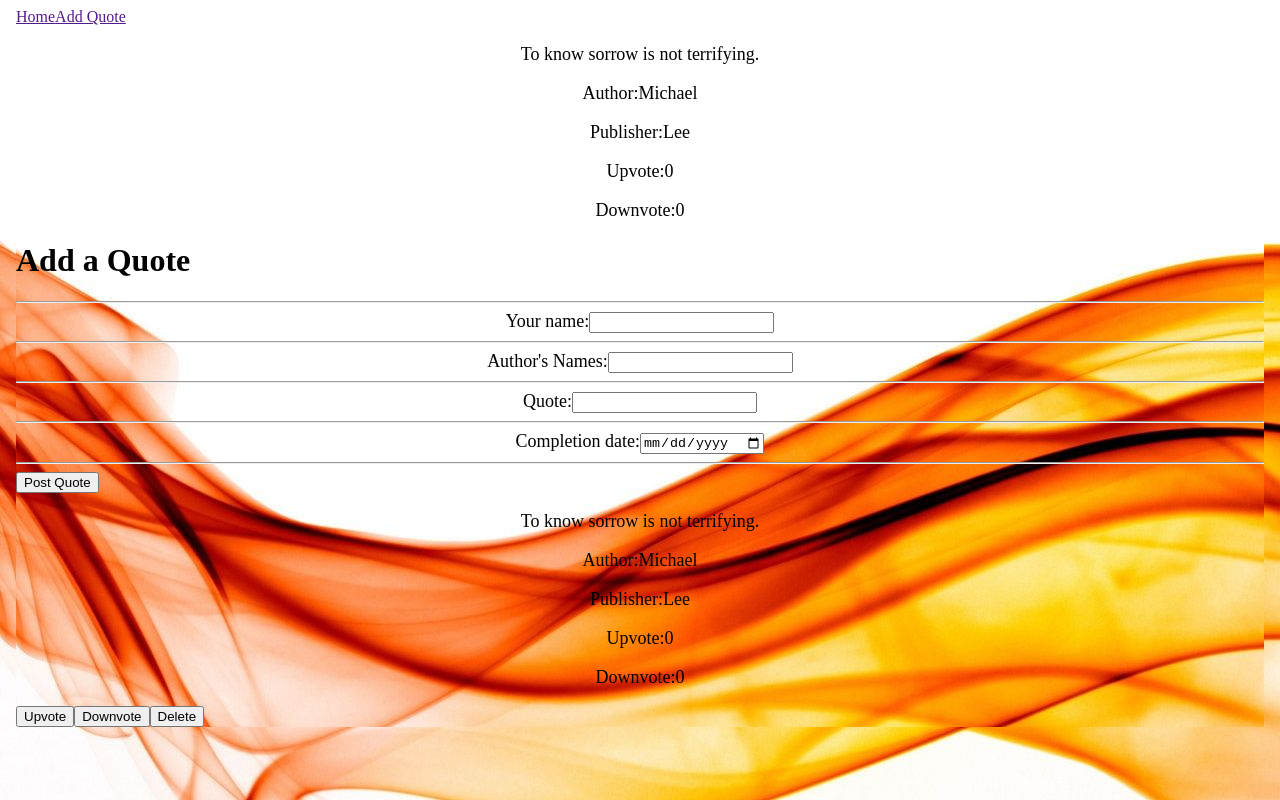
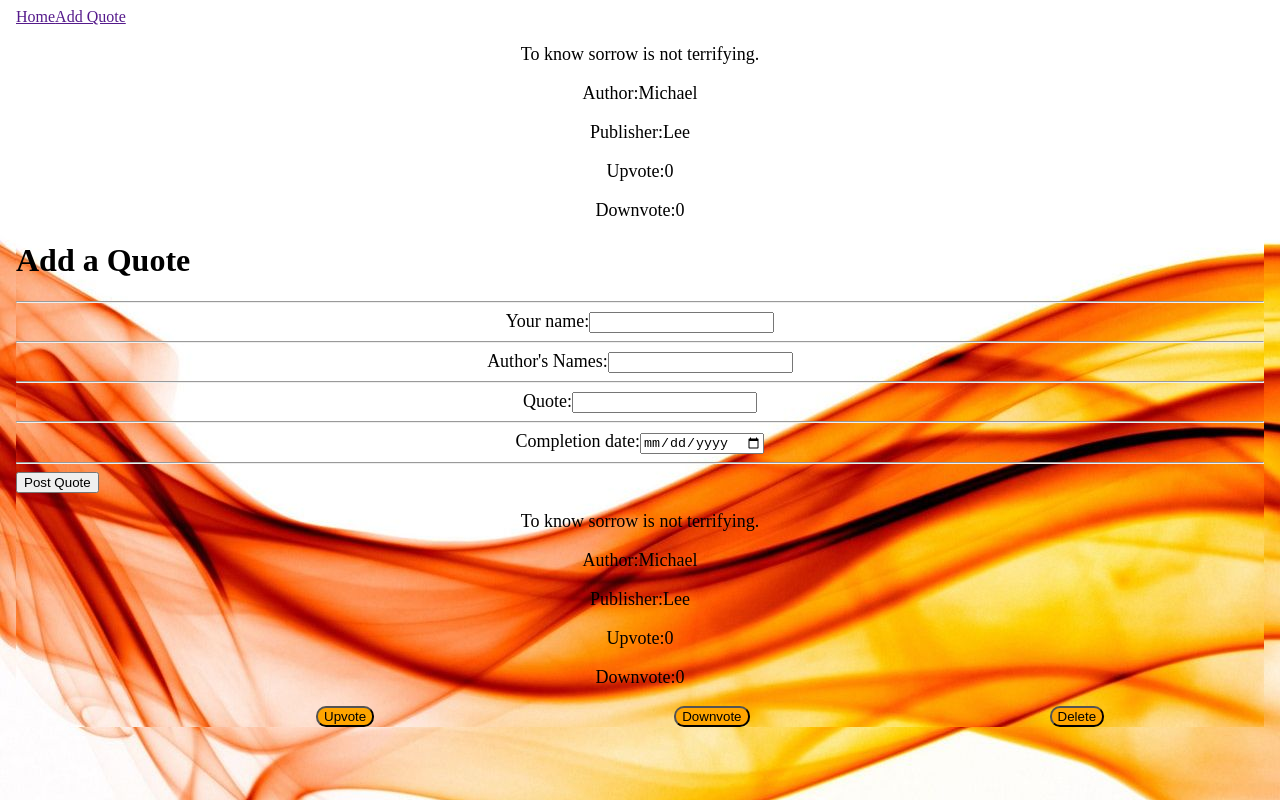
Before and after one commit to Mohamedlee27/IP, an Angular app in the folder IP/: page / in a window 1280 px wide. Built offline with nearby package versions, Linux system fonts and the light colour scheme.

Commit message:
made buttons more appealing

```diff
--- a/IP/src/app/quote/quote.component.css
+++ b/IP/src/app/quote/quote.component.css
@@ -0,0 +1,6 @@
+.btn{
+    background-color: orange;
+    text-align: center;
+    border-radius: 10px;
+    margin-left: 300px;
+}
```
